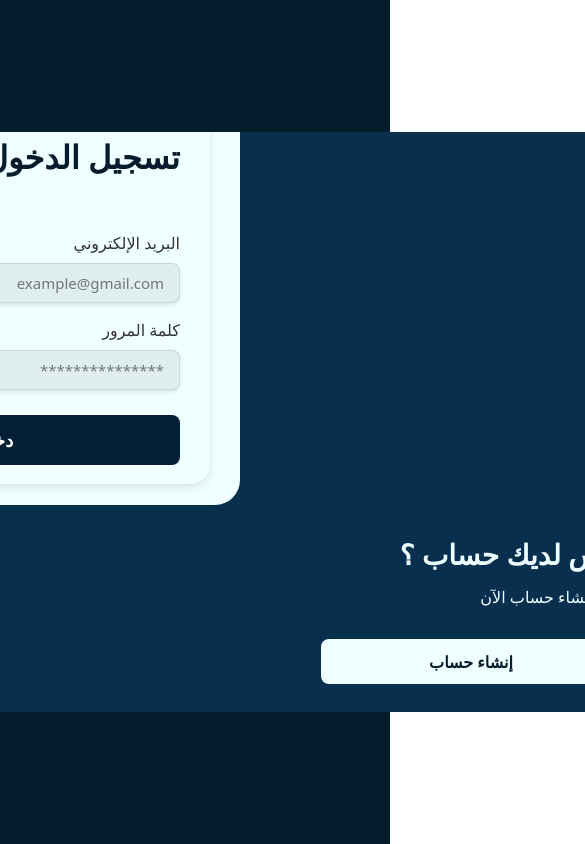
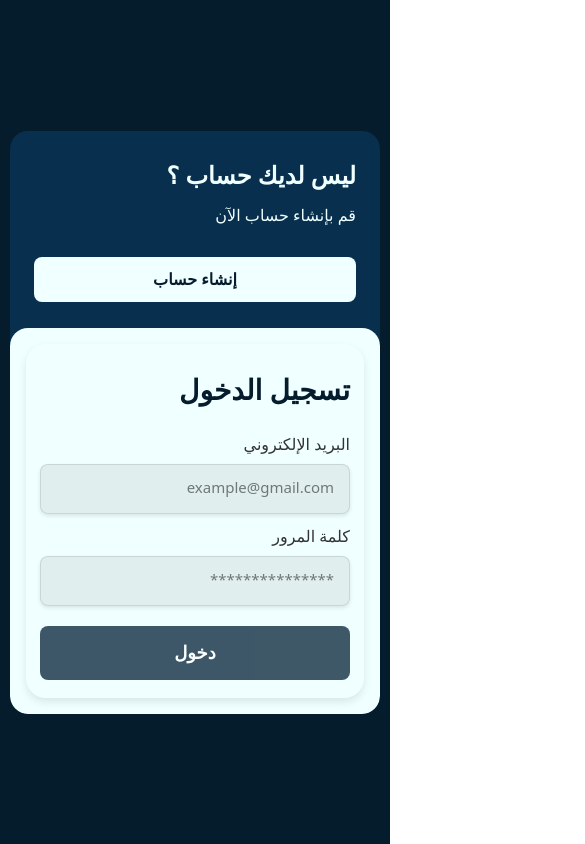
Before and after one commit to gxr21/SseEncryptedFiles, a React (Vite) app: page /signin in a window 390 px wide. Shown: the top 844 px of the page, 585 px wide, since content can reach past the window. Built offline with nearby package versions, Linux system fonts and the light colour scheme; no server answers.

Commit message:
'Responsive mobile'

```diff
--- a/src/pages/Signin/Signin.css
+++ b/src/pages/Signin/Signin.css
@@ -1,153 +1,5 @@
-/* ============================== */
-/*       GLOBAL ENCRYPTION BG     */
-/* ============================== */
-
-.encryption-bg {
-  position: fixed;
-  top: 0;
-  left: 0;
-
-  width: 100%;
-  height: 100vh;
-
-  background: linear-gradient(135deg, #0a1929 0%, #051C2D 50%, #0d2438 100%);
-  overflow: hidden;
-
-  /* أهم نقطة حتى تكون الخلفية وراء كل شيء */
-  z-index: -10;
-  pointer-events: none;
-}
-
-/* شبكة خلفية ثابتة */
-.encryption-bg::before {
-  content: "";
-  position: absolute;
-  inset: 0;
-  background-image:
-    linear-gradient(rgba(32, 201, 151, 0.08) 1px, transparent 1px),
-    linear-gradient(90deg, rgba(32, 201, 151, 0.08) 1px, transparent 1px);
-  background-size: 40px 40px;
-  opacity: 0.4;
-}
-
-/* توهج أخضر */
-.encryption-bg::after {
-  content: "";
-  position: absolute;
-  width: 500px;
-  height: 500px;
-  background: radial-gradient(circle, rgba(32, 201, 151, 0.15), transparent 65%);
-  top: 20%;
-  left: 70%;
-  border-radius: 50%;
-  filter: blur(60px);
-  animation: gentlePulse 8s ease-in-out infinite;
-}
-
-/* نقاط متحركة */
-.encryption-particles {
-  position: absolute;
-  inset: 0;
-  pointer-events: none;
-}
-
-.particle {
-  position: absolute;
-  width: 2px;
-  height: 2px;
-  background: rgba(32, 201, 151, 0.6);
-  border-radius: 50%;
-  box-shadow: 0 0 4px rgba(32, 201, 151, 0.8);
-  animation: floatParticle 15s ease-in-out infinite;
-}
-
-.particle:nth-child(1) { top: 15%; left: 20%; animation-delay: 0s; animation-duration: 12s; }
-.particle:nth-child(2) { top: 65%; left: 80%; animation-delay: 2s; animation-duration: 14s; }
-.particle:nth-child(3) { top: 40%; left: 10%; animation-delay: 4s; animation-duration: 16s; }
-.particle:nth-child(4) { top: 80%; left: 50%; animation-delay: 1s; animation-duration: 13s; }
-.particle:nth-child(5) { top: 25%; left: 90%; animation-delay: 3s; animation-duration: 15s; }
-
-/* أكواد ثنائية */
-.binary-float {
-  position: absolute;
-  font-family: 'Courier New', monospace;
-  font-size: 11px;
-  color: rgba(32, 201, 151, 0.15);
-  white-space: nowrap;
-  animation: floatBinary 20s linear infinite;
-}
-
-.binary-float:nth-child(1) { top: 10%; left: -10%; animation-delay: 0s; }
-.binary-float:nth-child(2) { top: 50%; left: -15%; animation-delay: 5s; }
-.binary-float:nth-child(3) { top: 80%; left: -20%; animation-delay: 10s; }
-
-/* خط المسح */
-.scan-line {
-  position: absolute;
-  width: 100%;
-  height: 1px;
-  background: linear-gradient(90deg, transparent, rgba(32, 201, 151, 0.4) 50%, transparent);
-  animation: scanMove 6s ease-in-out infinite;
-}
-
-/* توهجات الزوايا */
-.corner-glow {
-  position: absolute;
-  width: 200px;
-  height: 200px;
-  border-radius: 50%;
-  filter: blur(40px);
-  opacity: 0.1;
-}
-
-.corner-glow.top-left {
-  top: -100px;
-  left: -100px;
-  background: radial-gradient(circle, rgba(32, 201, 151, 0.3), transparent);
-}
-
-.corner-glow.bottom-right {
-  bottom: -100px;
-  right: -100px;
-  background: radial-gradient(circle, rgba(32, 201, 151, 0.25), transparent);
-}
-
-/* ===================== */
-/*       ANIMATIONS      */
-/* ===================== */
-
-@keyframes gentlePulse {
-  0%, 100% { transform: scale(1); opacity: 0.15; }
-  50% { transform: scale(1.1); opacity: 0.25; }
-}
-
-@keyframes floatParticle {
-  0%, 100% { transform: translateY(0); opacity: 0.4; }
-  50% { transform: translateY(-30px); opacity: 0.8; }
-}
-
-@keyframes floatBinary {
-  0% { transform: translateX(0); opacity: 0; }
-  10%, 90% { opacity: 0.15; }
-  100% { transform: translateX(120vw); opacity: 0; }
-}
-
-@keyframes scanMove {
-  0%, 100% { transform: translateY(-100vh); opacity: 0; }
-  10%, 90% { opacity: 0.5; }
-  100% { transform: translateY(100vh); }
-}
-
-/* تحسين الموبايل */
-@media (max-width: 768px) {
-  .binary-float,
-  .particle {
-    display: none;
-  }
-}
-
 /* === Main Container === */
-.signin-container {
+.signup-container {
   background-color: #051C2D;
   height: 100vh;
   width: 100%;
@@ -156,7 +8,7 @@
 }
 
 /* === Card Box === */
-.signin-card {
+.signup-card {
   height: 580px;
   width: 900px;
   background-color: rgba(8, 47, 77, 1);
@@ -169,7 +21,7 @@
 }
 
 /* === Left Side (Message + New Account Button) === */
-.signup-side {
+.signin-side {
   flex: 1;
   padding: 50px 40px;
   display: flex;
@@ -177,20 +29,20 @@
   justify-content: center;
   align-items: flex-end;
 }
-.signup-side-title {
+.signin-side-title {
   font-size: 28px;
   font-weight: bold;
   color: azure;
   margin-bottom: 10px;
   text-align: right;
 }
-.signup-side-subtitle {
+.signin-side-subtitle {
   color: azure;
   font-size: 16px;
   margin-bottom: 30px;
   text-align: right;
 }
-.signup-side-button {
+.signin-side-button {
   height: 45px;
   width: 300px;
   background-color: azure;
@@ -208,7 +60,7 @@
 }
 
 /* === Form Section === */
-.signin-form-wrapper {
+.signup-form-wrapper {
   background-color: azure;
   height: 100%;
   width: 55%;
@@ -219,140 +71,169 @@
   padding: 30px;
 }
 
-.signin-form {
+.signup-form {
   background-color: azure;
-  height: 100%;
+  height: 105%;
   width: 100%;
   box-shadow: 0px 4px 10px rgba(0,0,0,0.1);
   border-radius: 20px;
-  padding: 40px;
+  padding: 30px;
+  padding-bottom: 10px;
   display: flex;
   flex-direction: column;
   justify-content: center;
 }
 
-.signin-title {
+.signup-title {
   text-align: right;
-  position: relative;
-  top: -20px;
   font-size: 32px;
   font-weight: bold;
   margin-bottom: 30px;
+  position: relative;
+  top: -20px;
   color: #051C2D;
 }
 
-.signin-label {
+.signup-label1,.signup-label2,.signup-label3 {
   text-align: right;
   font-size: 16px;
   display: block;
   margin-bottom: 8px;
+  position: relative;
+  top: -30px;
   font-weight: 500;
   color: #333;
 }
 
-.signin-input {
+
+.signup-input1 , .signup-input2
+,.signup-input3 , .signup-input4 {
   width: 100%;
-  height: 40px;
+  height: 50px;
   border-radius: 8px;
   background-color: rgba(48, 48, 48, 0.08);
   box-shadow: 0px 2px 4px rgba(0,0,0,0.1);
-  margin-bottom: 15px;
+  margin-bottom: 10px;
+  position: relative;
+  top: -30px;
+  padding-bottom:3px ;
   padding-right: 15px;
   border: 1px solid rgba(0,0,0,0.1);
   font-size: 15px;
   transition: all 0.3s ease;
 }
 
-.signin-input:focus {
+.signup-input:focus {
   outline: none;
   border-color: #051C2D;
   box-shadow: 0px 2px 8px rgba(5, 28, 45, 0.2);
 }
 
-.signin-button {
+.signup-button {
   width: 100%;
-  height: 50px;
+  height: 80px;
   background-color: rgb(3, 32, 54);
   color: white;
   border-radius: 8px;
   font-size: 18px;
   font-weight: bold;
+  position: relative;
+  bottom: 10px;
   margin-top: 10px;
   cursor: pointer;
   border: none;
   transition: all 0.3s ease;
 }
 
-.signin-button:hover {
+.signup-button:hover {
   background-color: rgb(5, 45, 75);
   transform: translateY(-2px);
   box-shadow: 0 4px 8px rgba(0,0,0,0.2);
 }
 
+.signup-button:disabled {
+  opacity: 0.75;
+  cursor: wait;
+}
+
 @media (max-width: 960px) {
-  .signin-container {
+  .signup-container {
     min-height: 100vh;
     height: auto;
     padding: 24px 16px;
     align-items: center;
   }
 
-  .signin-card {
+  .signup-card {
     position: static;
     transform: none;
-    width: min(100%, 520px);
+    width: min(100%, 540px);
     height: auto;
-    min-height: auto;
-    flex-direction: column-reverse;
+    flex-direction: column;
     border-radius: 22px;
     overflow: hidden;
   }
 
-  .signup-side {
+  .signin-side {
     width: 100%;
-    padding: 28px 24px;
+    padding: 26px 24px;
     align-items: stretch;
     text-align: right;
   }
 
-  .signup-side-title {
+  .signin-side-title {
     font-size: 24px;
   }
 
-  .signup-side-button {
+  .signin-side-button {
     width: 100%;
   }
 
-  .signin-form-wrapper {
+  .signup-form-wrapper {
     width: 100%;
     height: auto;
     border-radius: 18px;
-    padding: 18px;
+    padding: 16px;
   }
 
-  .signin-form {
+  .signup-form {
     height: auto;
     min-height: 0;
-    padding: 28px 20px;
+    padding: 28px 20px 22px;
   }
 
-  .signin-title {
-    top: 0;
+  .signup-title,
+  .signup-label1,
+  .signup-label2,
+  .signup-label3,
+  .signup-input1,
+  .signup-input2,
+  .signup-input3,
+  .signup-input4,
+  .signup-button {
+    position: static;
+  }
+
+  .signup-title {
     font-size: 28px;
     margin-bottom: 22px;
+  }
+
+  .signup-button {
+    height: 54px;
   }
 }
 
 @media (max-width: 420px) {
-  .signin-container {
+  .signup-container {
     padding: 16px 10px;
   }
 
-  .signin-card {
+  .signup-card {
     border-radius: 18px;
   }
 
-  .signin-form {
-    padding: 24px 14px;
+  .signup-form {
+    padding: 24px 14px 18px;
   }
 }
--- a/src/pages/Signin/Signin.jsx
+++ b/src/pages/Signin/Signin.jsx
@@ -1,46 +1,38 @@
 import axios from "axios";
 import { useState } from "react";
-import { useNavigate } from "react-router-dom";
+import { useNavigate, Link } from "react-router-dom";
 import { useAuth } from "../../utils/Context/useAuth";
+import { apiUrl } from "../../config/api";
 import "./Signin.css";
-import { Link } from "react-router-dom";
-import { apiUrl } from "../../config/api";
+
 function Signin() {
-   const [email,setEmail] = useState("")
-   const [password,setPassword]=useState("")
-   const [loading,setLoading] = useState(false)
+  const [email, setEmail] = useState("");
+  const [password, setPassword] = useState("");
+  const [error, setError] = useState("");
+  const [loading, setLoading] = useState(false);
   const navigate = useNavigate();
-   const {login} = useAuth();
+  const { login } = useAuth();
 
   const HandleSubmit = async (e) => {
     e.preventDefault();
+    setError("");
     setLoading(true);
-  const data = {email,password};
-  console.log("📤 جاري إرسال ...");
+    const data = { email, password };
+
     try {
-    const response = await axios.post(
-      apiUrl("/api/v1/auth/login"),data);
-      console.log("✅ استجابة السيرفر:", response.data);
+      const response = await axios.post(apiUrl("/api/v1/auth/login"), data);
+
       if (response.status === 200 || response.status === 201) {
         localStorage.setItem("token", response.data.token);
         localStorage.setItem("user", JSON.stringify(response.data.user));
-        login(response.data)
-        console.log("✅ تم حفظ البيانات في localStorage");
+        login(response.data);
         alert("تم تسجيل الدخول بنجاح");
         navigate("/dashboard");
       }
-
     } catch (error) {
-    console.error("❌ خطأ في الاتصال:", error);
-    console.error("📝 تفاصيل الخطأ:", {
-      message: error.message,
-      response: error.response?.data,
-      status: error.response?.status
-    });
-    alert(error.response?.data?.message || "حدث خطأ غير متوقع");
-    setLoading(false);
-  }
-  finally {
+      const msg = error.response?.data?.message || "حدث خطأ غير متوقع";
+      setError(msg);
+    } finally {
       setLoading(false);
     }
   };
@@ -48,47 +40,54 @@ function Signin() {
   return (
     <>
       <form onSubmit={HandleSubmit}>
-
-      <div className="signin-container">
-      <div className="signin-card">
-        <div className="signup-side">
-          <h1 className="signup-side-title">ليس لديك حساب ؟</h1>
-          <p className="signup-side-subtitle">قم بإنشاء حساب الآن</p>
-          <Link to="/signup">
-          <button className="signup-side-button">إنشاء حساب</button>
+        <div className="signup-container">
+          <div className="signup-card">
+            <div className="signin-side">
+              <h1 className="signin-side-title">ليس لديك حساب ؟</h1>
+              <p className="signin-side-subtitle">قم بإنشاء حساب الآن</p>
+              <Link to={"/signup"}>
+                <button type="button" className="signin-side-button">
+                  إنشاء حساب
+                </button>
               </Link>
             </div>
-        <div className="signin-form-wrapper">
-          <div className="signin-form">
-            <h1 className="signin-title">تسجيل الدخول</h1>
-            <label className="signin-label">البريد الإلكتروني</label>
-            <input type="email"
-            className="signin-input"
+            <div className="signup-form-wrapper">
+              <div className="signup-form">
+                <h1 className="signup-title">تسجيل الدخول</h1>
+                {error && <p style={{ color: "red" }}>{error}</p>}
+                <label className="signup-label1">البريد الإلكتروني</label>
+                <input
+                  type="email"
+                  className="signup-input1"
                   dir="rtl"
                   value={email}
                   onChange={(e) => setEmail(e.target.value)}
                   required
                   placeholder="example@gmail.com"
                 />
-            <label className="signin-label">كلمة المرور</label>
-            <input type="password"
-            className="signin-input"
+                <label className="signup-label2">كلمة المرور</label>
+                <input
+                  type="password"
+                  className="signup-input2"
                   dir="rtl"
                   value={password}
                   onChange={(e) => setPassword(e.target.value)}
                   required
                   placeholder="***************"
                 />
-            <button className="signin-button" type="submit"
-            disabled={loading}
-            >{loading ? "جاري الدخول..." : "دخول"}</button>
+                <button
+                  className="signup-button"
+                  type="submit"
+                  disabled={loading || !email || !password}
+                >
+                  {loading ? "جاري الدخول..." : "دخول"}
+                </button>
               </div>
             </div>
           </div>
         </div>
       </form>
     </>
-
   );
 }
 
```
Also changed, not shown: src/components/Navbar/navbar.css (+20 -4 lines), src/components/Navbar/navber.jsx (+40 -29 lines). Lines whose indentation alone changed are shown as unchanged.
